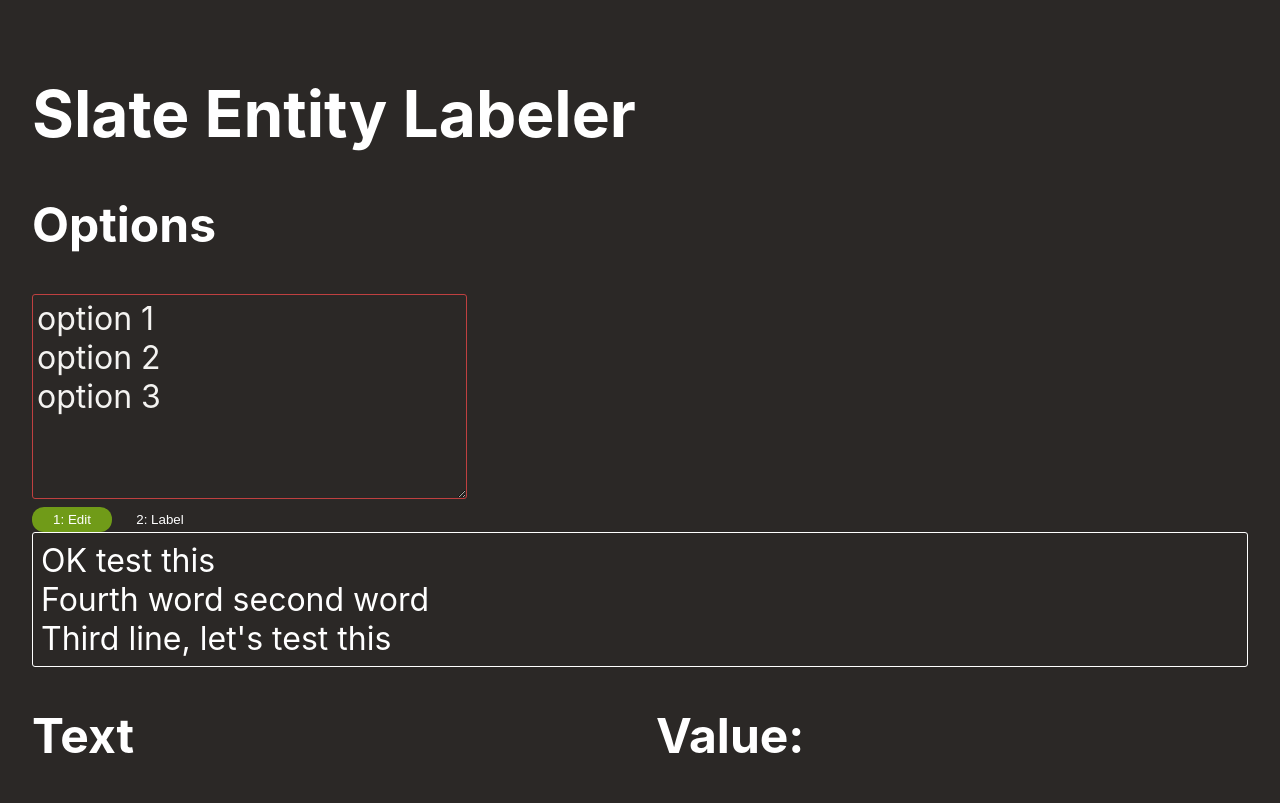
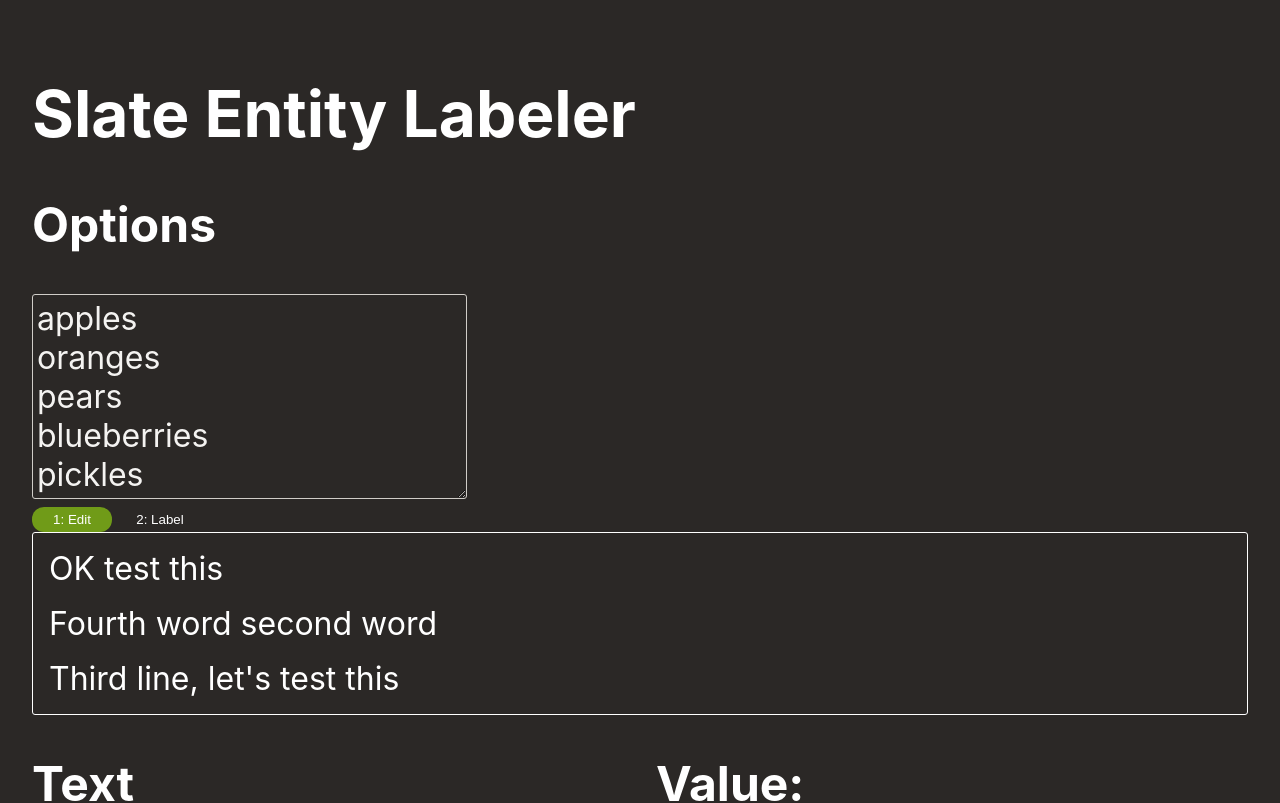
Before and after one commit to mattmazzola/slate-entity-labeler-next, a React (Create React App) app: page / in a window 1280 px wide. Shown: the top 803 px of the page. Built offline with nearby package versions, Linux system fonts and the light colour scheme.

Commit message:
More work

```diff
--- a/src/App.tsx
+++ b/src/App.tsx
@@ -9,14 +9,25 @@ Fourth word second word
 Third line, let's test this
 `.trim()
 
-
+const defaultOptions = `
+apples
+oranges
+pears
+blueberries
+pickles
+cucumbers
+olives
+rasberries
+watermelons
+plums
+`.trim()
 
 const App: React.FC = () => {
   const [text, setText] = React.useState<string>(defaultText)
   const [labelMode, setLabelMode] = React.useState<LabelMode>(LabelMode.EditText)
   const [labeledEntities, setLabeledEntities] = React.useState<LabeledEntity<EntityData>[]>([])
   const [value, setValue] = React.useState<CustomElement[] | undefined>()
-  const [optionString, setOptionsString] = React.useState('option 1\noption 2\noption 3')
+  const [optionString, setOptionsString] = React.useState(defaultOptions)
 
   const onChangeValue = (value: CustomElement[]) => {
     setValue(value)
@@ -131,7 +142,7 @@ const ValueDiv = styled.div`
 
 const EntityTextarea = styled.textarea`
   border-radius: 3px;
-  border: 1px solid hsl(0deg 50% 50%);
+  border: 1px solid var(--color-gray-300);
   padding: 0.25rem;
   font-size: 1rem;
   font: var(--font-family-sans-serif);
--- a/src/components/EntityLabeler/EntityElement.tsx
+++ b/src/components/EntityLabeler/CustomElements/EntityElement.tsx
@@ -1,6 +1,6 @@
 import { RenderElementProps } from "slate-react"
 import styled from "styled-components"
-import { DebugMode } from "./models"
+import { DebugMode } from "../models"
 
 type Props = RenderElementProps & {
     mode: DebugMode
--- /dev/null
+++ b/src/components/EntityLabeler/CustomElements/ParagraphElement.tsx
@@ -0,0 +1,19 @@
+import { RenderElementProps } from "slate-react"
+import styled from "styled-components"
+
+type Props = RenderElementProps
+
+export const ParagraphElement: React.FC<Props> = props => {
+    return (
+        <ParagraphWrapper
+            {...props.attributes}
+            data-is-paragraph={true}
+        >
+            {props.children}
+        </ParagraphWrapper>
+    )
+}
+
+const ParagraphWrapper = styled.div`
+    padding: 0.5rem;
+`
--- /dev/null
+++ b/src/components/EntityLabeler/CustomElements/index.ts
@@ -0,0 +1,9 @@
+import { EntityElement } from "./EntityElement";
+import { ParagraphElement } from "./ParagraphElement";
+import { TokenElement } from "./TokenElement";
+
+export {
+    EntityElement,
+    TokenElement,
+    ParagraphElement,
+}
--- a/src/components/EntityLabeler/EntityLabeler.tsx
+++ b/src/components/EntityLabeler/EntityLabeler.tsx
@@ -6,8 +6,7 @@ import { Slate, Editable, withReact, DefaultElement, RenderElementProps } from '
 import { convertEntitiesAndTextToTokenizedEditorValue, isGivenElementChildOfOtherElement, CustomEditor, CustomText, deserialize, debounce, defaultValue, CustomElement, serialize, withLabels } from './utils'
 import { DebugMode, LabeledEntity, LabelMode, EntityData, Entity } from './models'
 import { EntityPicker, PickerProps } from './EntityPicker'
-import { TokenElement } from './TokenElement'
-import { EntityElement } from './EntityElement'
+import { TokenElement, EntityElement, ParagraphElement } from './CustomElements'
 
 const getFirstTokenAncestor = (rootNode: Node, path: Path) => {
     const firstTokenAncestor = [...Node.ancestors(rootNode, path, { reverse: true })]
@@ -106,28 +105,13 @@ const EntityLabeler: React.FC<Props> = props => {
 
     }, 300), [])
 
-    const [value, setValue] = React.useState<CustomElement[]>(defaultValue)
+    const [value, setValue] = React.useState<CustomElement[]>(deserialize(props.text))
     const lastLabelModeRef = React.useRef<LabelMode | undefined>()
     const lastNonNullSelectionRef = React.useRef<BaseSelection>(null)
 
     React.useEffect(() => {
         debouncedValueChange(value)
     }, [value, debouncedValueChange])
-
-    React.useEffect(() => {
-        switch (props.labelMode) {
-            case LabelMode.EditText: {
-                const newValue = deserialize(props.text)
-                setValue(newValue)
-                break
-            }
-            case LabelMode.Label: {
-                const newValue = convertEntitiesAndTextToTokenizedEditorValue(props.text, props.labeledEntities)
-                setValue(newValue)
-                break
-            }
-        }
-    }, [props.text])
 
     React.useEffect(() => {
         // If label mode is set and has changed
@@ -139,6 +123,8 @@ const EntityLabeler: React.FC<Props> = props => {
                     // Get text from value by serializing and deserializing
                     const newValue = deserialize(serializedValue)
                     setValue(newValue)
+                    props.onChangeText(serializedValue)
+                    props.onChangeEntities([])
                     // Reset picker
                     setPickerProps(p => ({
                         ...p,
@@ -271,13 +257,15 @@ const EditorWrapper = styled.div`
     position: relative;
 
     [data-slate-editor="true"] :is(p, pre) {
-        padding: 0;
-        margin: 0;
+        padding: 1rem;
+        margin: 1rem;
     }
 `
 
 const renderElement = (props: RenderElementProps, mode: DebugMode) => {
     switch (props.element.type) {
+        case 'paragraph':
+            return <ParagraphElement {...props} />
         case 'entity':
             return <EntityElement {...props} mode={mode} />
         case 'token':
--- a/src/components/EntityLabeler/EntityPicker.tsx
+++ b/src/components/EntityLabeler/EntityPicker.tsx
@@ -100,11 +100,11 @@ const Wrapper = styled.div<PickerProps>`
 `
 
 const Input = styled.input`
-    border: 1px solid hsl(0deg 0% 60%);
+    border: 1px solid var(--color-grey-300);
     padding: 0.25rem;
 
     :focus {
-        border-color: hsl(0deg 0% 40%);
+        border-color: var(--color-grey-200);
     }
 `
 
@@ -121,7 +121,8 @@ const Option = styled.button<{ highlighted: boolean }>`
     border-radius: 3px;
     background: ${props => props.highlighted ? `rgba(187, 255, 187, 1.0);` : 'none;'}
 
-    :hover, :focus {
+    :hover,
+    :focus {
         background: rgba(187, 255, 187, 0.5);
         outline: none;
     }
```
Also changed, not shown: src/components/EntityLabeler/CustomElements/TokenElement.tsx (renamed from src/components/EntityLabeler/TokenElement.tsx, +4 -3 lines).
